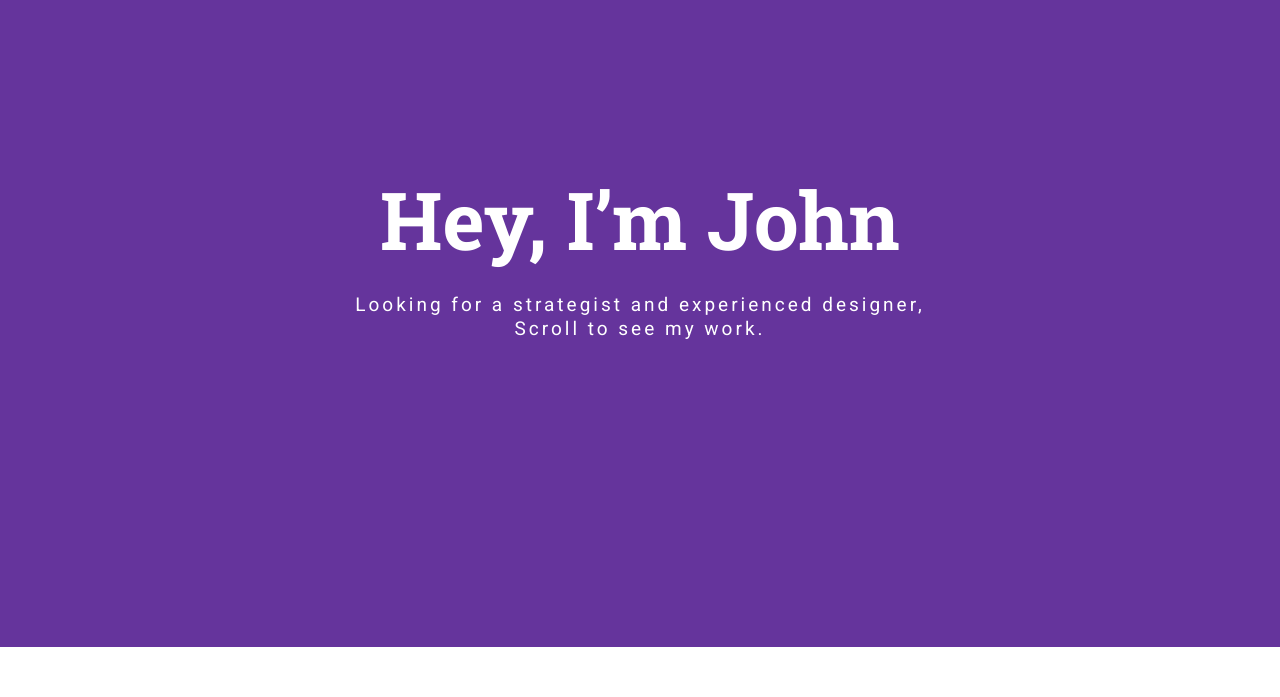
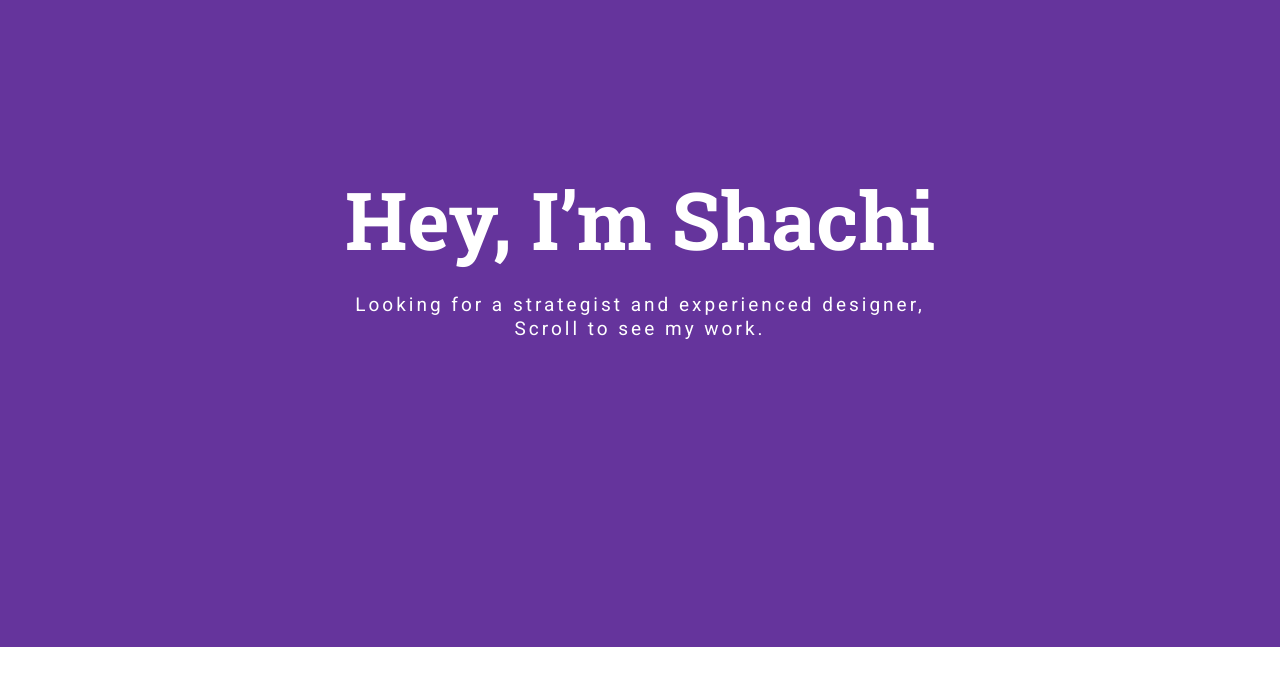
Before and after one commit to GWC-UIUC/salmar-debug, a plain HTML site: page index.html in a window 1280 px wide. Shown: the part 103-800 px from the top of the page. Drawn offline with nearby package versions, Linux system fonts and the light colour scheme.

Commit message:
Changed name

```diff
--- a/index.html
+++ b/index.html
@@ -40,7 +40,7 @@
   <div class="container">
     <div class="col-md-10 col-md-offset-1">
       <div class="banner-text text-center">
-        <h1>Hey, I’m John</h1>
+        <h1>Hey, I’m Shachi</h1>
         <p>Looking for a strategist and experienced designer,<br>
           Scroll to see my work.</p>
         <!-- banner text -->
```
